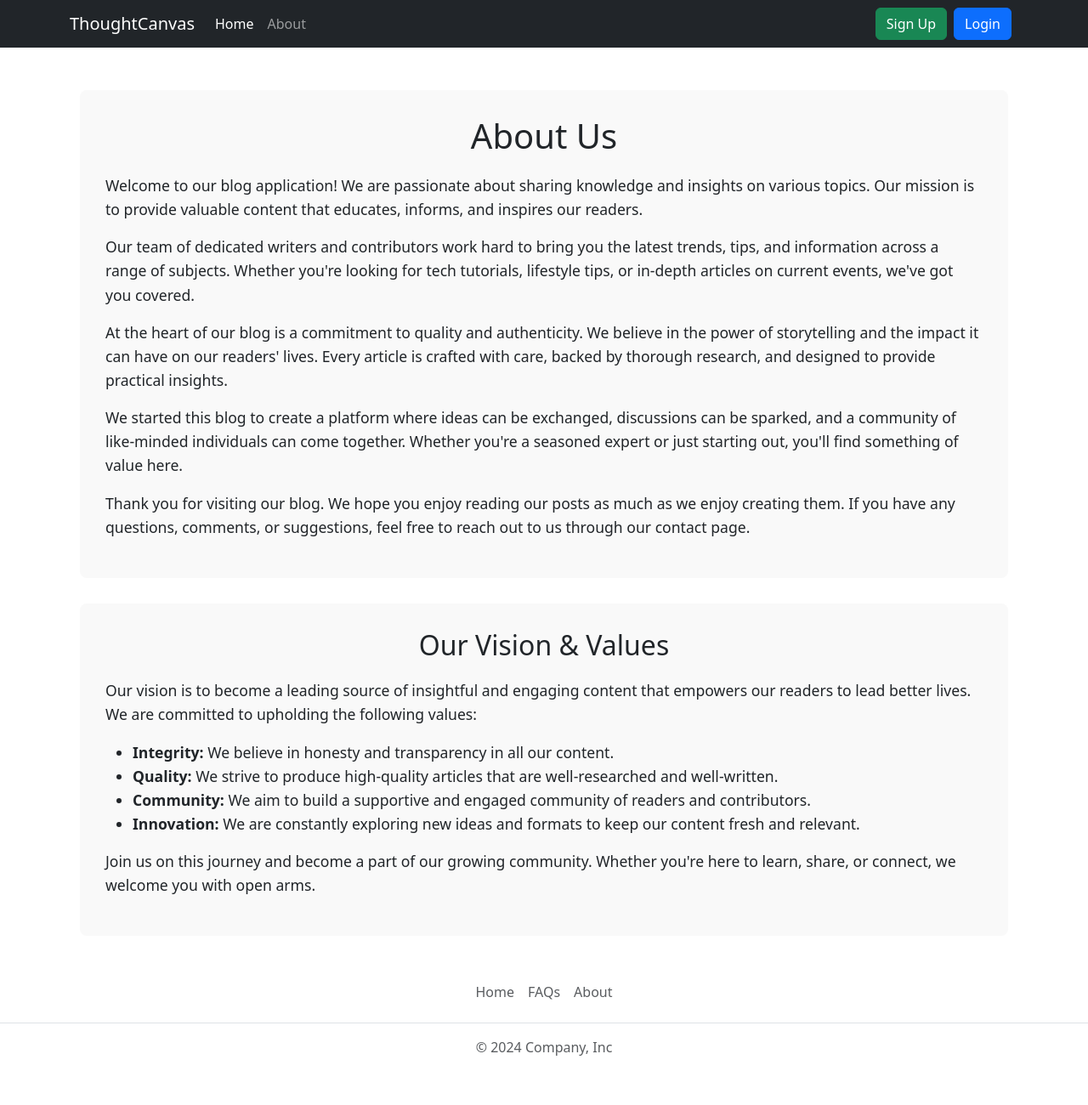
After one commit to ahmadfaraz2/blog-uni, a Django app: page /about/ in a window 1280 px wide. The commit adds this page. Shown: the whole page at 85% size. Run offline with Django 4.2, Linux system fonts and the light colour scheme.

Commit message:
Add About Us page and some custom styling

```diff
--- /dev/null
+++ b/blog/templates/about.html
@@ -0,0 +1,71 @@
+{% extends "blog/base.html" %}
+{% load static %}
+
+{% block title %}
+About Us
+{% endblock title %}
+
+{% block about %}
+<div class="container about-container">
+    <div class="about-section">
+        <h1 class="about-title text-center">About Us</h1>
+        <p class="about-content">
+            Welcome to our blog application! We are passionate about sharing knowledge and insights on various topics. Our mission is to provide valuable content that educates, informs, and inspires our readers.
+        </p>
+        <p class="about-content">
+            Our team of dedicated writers and contributors work hard to bring you the latest trends, tips, and information across a range of subjects. Whether you're looking for tech tutorials, lifestyle tips, or in-depth articles on current events, we've got you covered.
+        </p>
+        <p class="about-content">
+            At the heart of our blog is a commitment to quality and authenticity. We believe in the power of storytelling and the impact it can have on our readers' lives. Every article is crafted with care, backed by thorough research, and designed to provide practical insights.
+        </p>
+        <p class="about-content">
+            We started this blog to create a platform where ideas can be exchanged, discussions can be sparked, and a community of like-minded individuals can come together. Whether you're a seasoned expert or just starting out, you'll find something of value here.
+        </p>
+        <p class="about-content">
+            Thank you for visiting our blog. We hope you enjoy reading our posts as much as we enjoy creating them. If you have any questions, comments, or suggestions, feel free to reach out to us through our contact page.
+        </p>
+    </div>
+
+    {% comment %} <div class="team-section">
+        <h2 class="about-title text-center">Meet Our Team</h2>
+        <div class="row">
+            <div class="col-md-3 team-member text-center">
+                <img src="https://avatars.githubusercontent.com/u/90551138?v=4" alt="Team Member 1">
+                <h5>Ahmad Faraz</h5>
+                <p>Founder & Editor-in-Chief</p>
+            </div>
+            <div class="col-md-3 team-member text-center">
+                <img src="https://via.placeholder.com/100" alt="Team Member 2">
+                <h5>Jane Smith</h5>
+                <p>Senior Writer</p>
+            </div>
+            <div class="col-md-3 team-member text-center">
+                <img src="https://via.placeholder.com/100" alt="Team Member 3">
+                <h5>Emily Johnson</h5>
+                <p>Community Manager</p>
+            </div>
+            <div class="col-md-3 team-member text-center">
+                <img src="https://via.placeholder.com/100" alt="Team Member 3">
+                <h5>Emily Johnson</h5>
+                <p>Community Manager</p>
+            </div>
+        </div>
+    </div> {% endcomment %}
+
+    <div class="about-section">
+        <h2 class="about-title text-center">Our Vision & Values</h2>
+        <p class="about-content">
+            Our vision is to become a leading source of insightful and engaging content that empowers our readers to lead better lives. We are committed to upholding the following values:
+        </p>
+        <ul class="about-content">
+            <li><strong>Integrity:</strong> We believe in honesty and transparency in all our content.</li>
+            <li><strong>Quality:</strong> We strive to produce high-quality articles that are well-researched and well-written.</li>
+            <li><strong>Community:</strong> We aim to build a supportive and engaged community of readers and contributors.</li>
+            <li><strong>Innovation:</strong> We are constantly exploring new ideas and formats to keep our content fresh and relevant.</li>
+        </ul>
+        <p class="about-content">
+            Join us on this journey and become a part of our growing community. Whether you're here to learn, share, or connect, we welcome you with open arms.
+        </p>
+    </div>
+</div>
+{% endblock about %}
--- a/blog/templates/blog/base.html
+++ b/blog/templates/blog/base.html
@@ -30,7 +30,7 @@
                 class="navbar navbar-expand-sm navbar-dark bg-dark"
             >
                 <div class="container">
-                    <a class="navbar-brand" href="#">Navbar</a>
+                    <a class="navbar-brand" href="/blog">ThoughtCanvas</a>
                     <button
                         class="navbar-toggler d-lg-none"
                         type="button"
@@ -45,50 +45,19 @@
                     <div class="collapse navbar-collapse" id="collapsibleNavId">
                         <ul class="navbar-nav me-auto mt-2 mt-lg-0">
                             <li class="nav-item">
-                                <a class="nav-link active" href="#" aria-current="page"
+                                <a class="nav-link active" href="/blog" aria-current="page"
                                     >Home
                                     <span class="visually-hidden">(current)</span></a
                                 >
                             </li>
                             <li class="nav-item">
-                                <a class="nav-link" href="#">Link</a>
-                            </li>
-                            <li class="nav-item dropdown">
-                                <a
-                                    class="nav-link dropdown-toggle"
-                                    href="#"
-                                    id="dropdownId"
-                                    data-bs-toggle="dropdown"
-                                    aria-haspopup="true"
-                                    aria-expanded="false"
-                                    >Dropdown</a
-                                >
-                                <div
-                                    class="dropdown-menu"
-                                    aria-labelledby="dropdownId"
-                                >
-                                    <a class="dropdown-item" href="#"
-                                        >Action 1</a
-                                    >
-                                    <a class="dropdown-item" href="#"
-                                        >Action 2</a
-                                    >
-                                </div>
+                                <a class="nav-link" href="/about">About</a>
                             </li>
                         </ul>
-                        <form class="d-flex my-2 my-lg-0">
-                            <input
-                                class="form-control me-sm-2"
-                                type="text"
-                                placeholder="Search"
-                            />
-                            <button
-                                class="btn btn-outline-success my-2 my-sm-0"
-                                type="submit"
-                            >
-                                Search
-                            </button>
-                        </form>
+                        <div class="d-flex my-2 my-lg-0">
+                            <a class="btn btn-success my-2 my-sm-0">Sign Up</a>
+                            <a class="btn btn-primary m-2 my-sm-0" href="">Login</a>
+                        </div>
                     </div>
                 </div>
             </nav>
@@ -96,6 +65,7 @@
         </header>
         <main>
             <div class="container">
+                {% block about %}
                     <div class="row">
                         <div class="col-md-8">
                             {% block content %}
@@ -125,11 +95,18 @@
                         </div>
                     </div>
                     {% include "pagination.html" %}
+                {% endblock about %}
             </div>
         </main>
 
-        <footer>
+        <footer class="py-3 my-4 ">
             <!-- place footer here -->
+            <ul class="nav justify-content-center border-bottom pb-3 mb-3">
+                <li class="nav-item"><a href="/blog" class="nav-link px-2 text-muted">Home</a></li>
+                <li class="nav-item"><a href="#" class="nav-link px-2 text-muted">FAQs</a></li>
+                <li class="nav-item"><a href="/about" class="nav-link px-2 text-muted">About</a></li>
+            </ul>
+            <p class="text-center text-muted">&copy; 2024 Company, Inc</p>
         </footer>
         <!-- Bootstrap JavaScript Libraries -->
         <script
--- a/mysite/urls.py
+++ b/mysite/urls.py
@@ -17,7 +17,10 @@ Including another URLconf
 from django.contrib import admin
 from django.urls import path, include
 
+from django.views.generic import TemplateView
+
 urlpatterns = [
     path('admin/', admin.site.urls),
     path("blog/", include("blog.urls", namespace="blog")),
+    path("about/", TemplateView.as_view(template_name="about.html")),
 ]
--- a/static/css/styles.css
+++ b/static/css/styles.css
@@ -1,3 +1,44 @@
 a {
     text-decoration: none;
 }
+.about-container {
+    padding-top: 50px;
+}
+
+.about-section {
+    background: #f9f9f9;
+    padding: 30px;
+    border-radius: 8px;
+    margin-bottom: 30px;
+}
+
+.about-title {
+    margin-bottom: 20px;
+}
+
+.about-content {
+    font-size: 1.1em;
+    line-height: 1.6;
+}
+
+.team-section {
+    margin-top: 50px;
+}
+
+.team-member {
+    margin-bottom: 20px;
+}
+
+.team-member img {
+    border-radius: 50%;
+    max-width: 100px;
+}
+
+.team-member h5 {
+    margin-top: 10px;
+    margin-bottom: 5px;
+}
+
+.team-member p {
+    margin-bottom: 0;
+}
```
Lines whose indentation alone changed are shown as unchanged.
